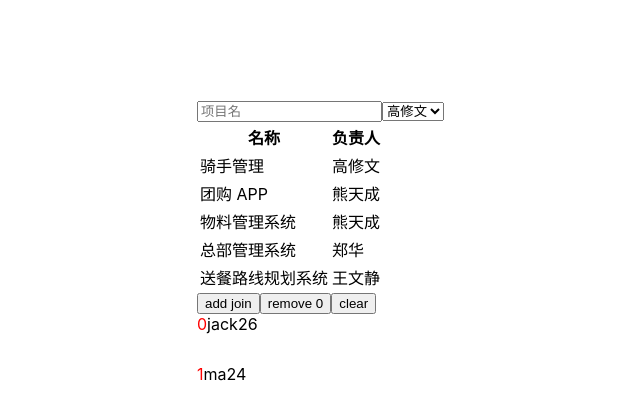
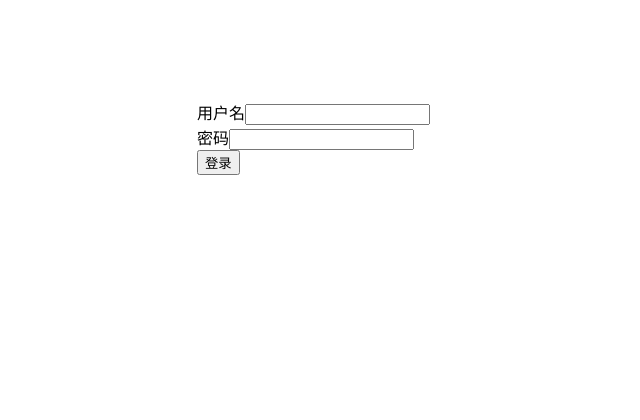
Before and after one commit to RoadAspen/jira, a React (Create React App) app: page / in a window 1280 px wide. Shown: the top 420 px of the page, without its empty margins (293-933 px from the left). Built offline with nearby package versions, Linux system fonts and the light colour scheme; data requests are answered from the project's data file.

Commit message:
ci: json_server middle

```diff
--- /dev/null
+++ b/__json_server_mock__/login.js
@@ -0,0 +1,16 @@
+module.exports = (req, res, next) => {
+  console.log("req:", req.method);
+  console.log("req:", req.path);
+  if (req.method === "POST" && req.path === "/login") {
+    if (req.body.username === "jack" && req.body.password === "123456") {
+      return res.status(200).json({
+        user: {
+          token: "123",
+        },
+      });
+    } else {
+      return res.status(400).json({ message: "用户名或密码错误" });
+    }
+  }
+  next();
+};
--- a/package.json
+++ b/package.json
@@ -22,7 +22,7 @@
     "build": "react-scripts build",
     "test": "react-scripts test",
     "eject": "react-scripts eject",
-    "json-server": "json-server __json_server_mock__/db.json --watch"
+    "json-server": "json-server __json_server_mock__/db.json --watch --port 3001 --middlewares ./__json_server_mock__/login.js"
   },
   "eslintConfig": {
     "extends": [
--- a/src/index.tsx
+++ b/src/index.tsx
@@ -3,7 +3,7 @@
 import "index.css";
 import App from "App";
 import reportWebVitals from "reportWebVitals";
-
+// StrictMode 在开发模式下会多更新一遍
 ReactDOM.render(
   <React.StrictMode>
     <App />
--- a/src/screens/Index.tsx
+++ b/src/screens/Index.tsx
@@ -3,6 +3,7 @@
 import SearchForm from "./SearchForm";
 import qs from "qs";
 import { cleanObject, useDebounce, useMount, useArray } from "../utils/index";
+import { LoginScreen } from "./login";
 const apiurl = process.env.REACT_APP_API_URL;
 function Index() {
   const [params, setParams] = useState({
@@ -47,7 +48,8 @@
 
   return (
     <div>
-      <SearchForm params={params} setParams={setParams} users={users} />
+      <LoginScreen />
+      {/* <SearchForm params={params} setParams={setParams} users={users} />
       <ProjectList list={list} users={users} />
       <div>
         <button onClick={() => add({ name: "join", age: 22 })}>add join</button>
@@ -60,7 +62,7 @@
             <span>{person.age}</span>
           </div>
         ))}
-      </div>
+      </div> */}
     </div>
   );
 }
--- /dev/null
+++ b/src/screens/login/index.tsx
@@ -0,0 +1,36 @@
+import React, { FormEvent } from "react";
+const apiurl = process.env.REACT_APP_API_URL;
+export const LoginScreen = () => {
+  const login = (param: { username: string; password: string }) => {
+    fetch(`${apiurl}/login`, {
+      method: "POST",
+      headers: {
+        "Content-Type": "application/json",
+      },
+      body: JSON.stringify(param),
+    }).then(async (response) => {
+      if (response.ok) {
+        await response.json();
+      }
+    });
+  };
+  const handleSubmit = (event: FormEvent<HTMLFormElement>) => {
+    event.preventDefault();
+    const username = (event.currentTarget.elements[0] as HTMLFormElement).value;
+    const password = (event.currentTarget.elements[1] as HTMLFormElement).value;
+    login({ username, password });
+  };
+  return (
+    <form onSubmit={handleSubmit}>
+      <div>
+        <label htmlFor="username">用户名</label>
+        <input type="text" name="usernmae" id="username" />
+      </div>
+      <div>
+        <label htmlFor="password">密码</label>
+        <input type="password" name="password" id="password" />
+      </div>
+      <button type="submit">登录</button>
+    </form>
+  );
+};
--- a/src/utils/index.ts
+++ b/src/utils/index.ts
@@ -59,20 +59,19 @@
 };
 
 // useArray
-export const useArray = <T>(value: T[]) => {
-  const [state, setState] = useState(value);
+export const useArray = <T>(initicalValue: T[]) => {
+  const [value, setValue] = useState(initicalValue);
 
   function add(v: T) {
-    setState((value) => ([] as T[]).concat(value, v));
+    setValue((value) => ([] as T[]).concat(value, v));
   }
   function clear() {
-    setState([]);
+    setValue([]);
   }
   function removeIndex(num: number) {
-    setState((value) => {
-      value.splice(num, 1);
-      return [...value];
-    });
+    const copy = [...value];
+    copy.splice(num, 1);
+    setValue([...copy]);
   }
-  return { value: state, add: add, clear: clear, removeIndex };
+  return { value: value, add: add, clear: clear, removeIndex };
 };
```
Also changed, not shown: 1 other file (tests, documents, lock files or other folders).
